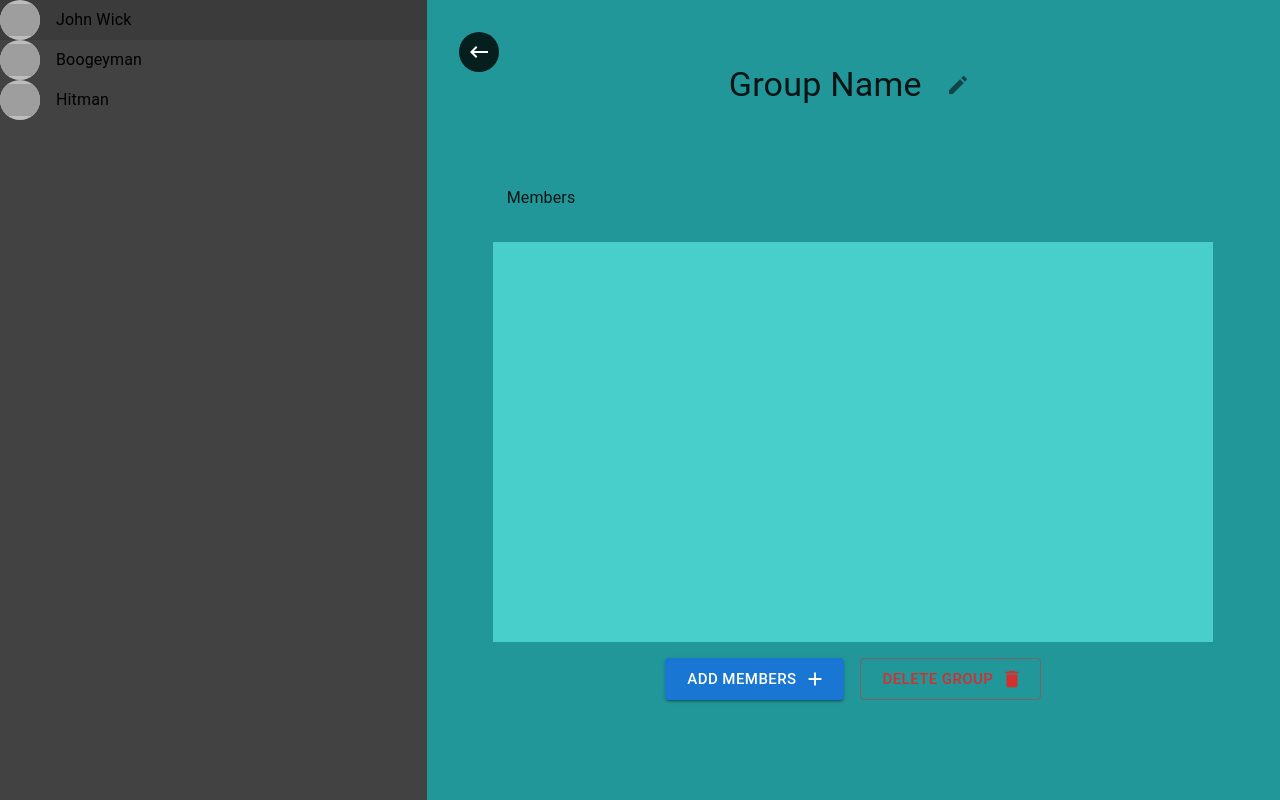
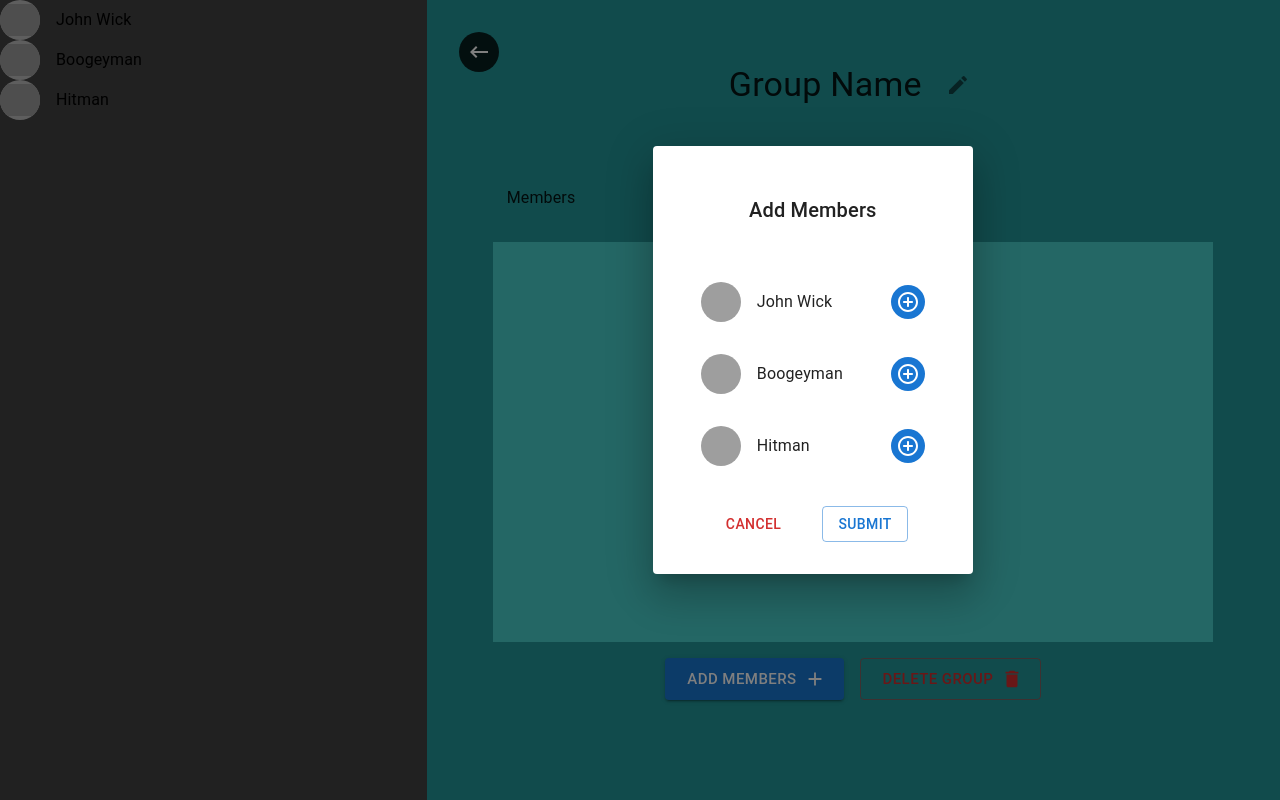
Before and after one commit to AniketKumar2729/Connectify, a React (Vite) app in the folder client/: page /group in a window 1280 px wide. Built offline with nearby package versions, Linux system fonts and the light colour scheme; grey boxes are pictures that could not be loaded.

Commit message:
(Add members & Delete group) dialog box created in group page

```diff
--- /dev/null
+++ b/client/src/components/dialogs/AddMemberDialog.jsx
@@ -0,0 +1,34 @@
+import { Button, Dialog, DialogTitle, Stack, Typography } from '@mui/material'
+import React from 'react'
+import { sampleUser } from "../../constants/sampleData.js";
+import UserItem from '../shared/UserItem';
+const AddMemberDialog = ({ addMember, isLoadingAddMember, chatId }) => {
+
+    const addFriendHandler = (id) => {
+        console.log(id, chatId);
+    }
+    const addMemberSubmitHandler = () => {
+    }
+    const closeHandler = () => {
+    }
+    return (
+        <Dialog open onClose={closeHandler} sx={{ position: 'absolute', bottom: '10%', left: '27%' }} >
+            <Stack p={'2rem'} width={'20rem'} spacing={'2rem'}>
+                <DialogTitle textAlign={'center'}>Add Members</DialogTitle>
+                <Stack spacing={'1rem'}>
+                    {
+                        sampleUser.length > 0 ? sampleUser.map((i) =>
+                            <UserItem key={i._id} user={i} handler={addFriendHandler} />
+                        ) : <Typography textAlign={'center'}>No Friends </Typography>
+                    }
+                </Stack>
+                <Stack direction={'row'} alignItems={'center'} justifyContent={'space-evenly'} >
+                    <Button color='error' onClick={closeHandler}>Cancel</Button>
+                    <Button variant='outlined' onClick={addMemberSubmitHandler} disabled={isLoadingAddMember}>Submit</Button>
+                </Stack>
+            </Stack>
+        </Dialog>
+    )
+}
+
+export default AddMemberDialog
--- /dev/null
+++ b/client/src/components/dialogs/DeleteDialog.jsx
@@ -0,0 +1,21 @@
+import { Button, Dialog, DialogActions, DialogContent, DialogContentText, DialogTitle } from '@mui/material'
+import React from 'react'
+const DeleteDialog = ({ open, handleClose, deleteHandler }) => {
+    return (
+
+        <Dialog open={open} onClose={handleClose} sx={{position:'absolute',bottom:'10%',left:'27%'}}>
+            <DialogTitle>Confirm Delete</DialogTitle>
+            <DialogContent>
+                <DialogContentText>
+                    Are you sure you want to delete this group
+                </DialogContentText>
+            </DialogContent>
+            <DialogActions>
+                <Button onClick={handleClose}>No</Button>
+                <Button color='error' onClick={deleteHandler}>Yes</Button>
+            </DialogActions>
+        </Dialog>
+    )
+}
+
+export default DeleteDialog
--- a/client/src/pages/Group.jsx
+++ b/client/src/pages/Group.jsx
@@ -1,5 +1,5 @@
-import React, { memo, useEffect, useState } from 'react';
-import { Box, Button, Drawer, Grid, IconButton, Stack, TextField, Tooltip, Typography } from '@mui/material';  // Standard Grid from MUI
+import React, { lazy, memo, Suspense, useEffect, useState } from 'react';
+import { Backdrop, Box, Button, Drawer, Grid, IconButton, Stack, TextField, Tooltip, Typography } from '@mui/material';  // Standard Grid from MUI
 import KeyboardBackspaceIcon from '@mui/icons-material/KeyboardBackspace';
 import MenuIcon from '@mui/icons-material/Menu';
 import EditIcon from '@mui/icons-material/Edit';
@@ -10,15 +10,20 @@ import { useNavigate, useSearchParams } from 'react-router-dom';
 import { Link } from '../components/styles/StyledComponent';
 import AvatarCard from '../components/shared/AvatarCard';
 import { sampleChats } from '../constants/sampleData';
+//lazzy load
+const DeleteDialog=lazy(()=>import("../components/dialogs/DeleteDialog.jsx"))
+const AddMemberDialog=lazy(()=>import("../components/dialogs/AddMemberDialog.jsx"))
+//lazzy load
 const Group = () => {
   const groupId = useSearchParams()[0].get('group')
   console.log(groupId);
-
   const navigate = useNavigate()
   const [isMobileMenuOpen, setIsMobileMenuOpen] = useState(false);
   const [isEdit, setIsEdit] = useState(false);
   const [groupName, setGroupName] = useState("");
   const [updatedgroupName, setUpdatedGroupName] = useState("");
+  const [confirmDeleteDialog,setConfirmDeleteDialog]=useState(false)
+  const isAddMember=true;
   const hanldeMobile = () => {
     setIsMobileMenuOpen(prev => !prev)
   }
@@ -30,6 +35,11 @@ const Group = () => {
   }
   const deleteHandler=()=>{
     setConfirmDeleteDialog(true);
+  }
+  const dltHandler=()=>{
+    console.log('delete handler for delete dialog box');
+    closeDialog();
+
   }
   const closeDialog=()=>{
     setConfirmDeleteDialog(false)
@@ -126,7 +136,14 @@ const Group = () => {
           </>
         }
       </Grid>
-
+      {
+        isAddMember && <Suspense fallback={<Backdrop open/>}>
+          <AddMemberDialog/>
+        </Suspense>
+      }
+      {
+        confirmDeleteDialog&&<Suspense fallback={<Backdrop open/>}><DeleteDialog open={confirmDeleteDialog} handleClose={closeDialog} deleteHandler={dltHandler}/></Suspense>
+      }
       <Drawer open={isMobileMenuOpen} onClose={hanldeMobileClose} sx={{ display: { xs: 'block', sm: 'none' } }} >
         <GroupList w={'50vw'} myGroups={sampleChats} groupId={groupId} />
       </Drawer>
```
